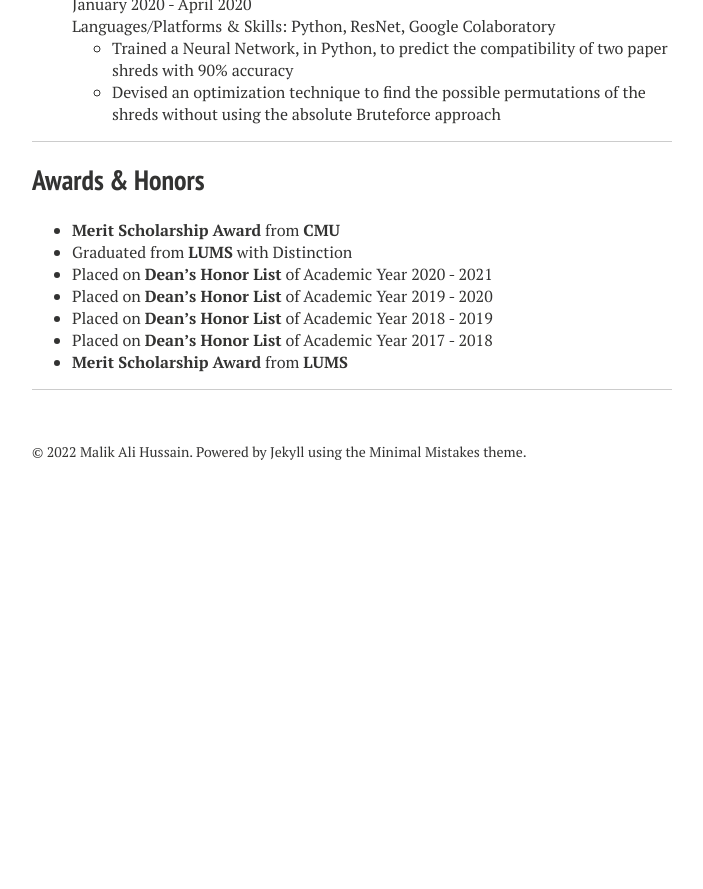
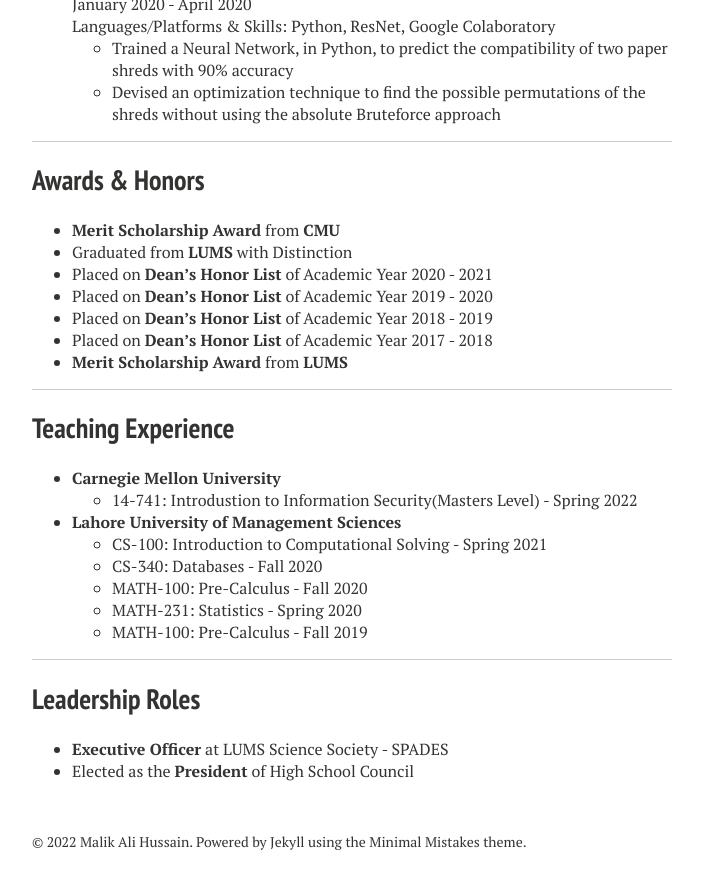
Before and after one commit to malikalihussain/malikalihussain.github.io, a Jekyll site: the page built from index.md, in a window 1280 px wide and 900 px high, scrolled down 2161 px. Shown: the top 889 px of the window, without its empty margins (288-991 px from the left). Built offline with Jekyll 4.4.1, drawn with Linux system fonts in a browser that asks for light colours; nearby versions of some CDN libraries; comment, search, counter and statistics services are not loaded; before the commit the page ends 2671 px from its top, so only the background shows below that.

Commit message:
Update index.md

```diff
--- a/index.md
+++ b/index.md
@@ -106,3 +106,22 @@ I am currently pursuing a Master of Science in the [Information Networking Insti
 - **Merit Scholarship Award** from **LUMS**
 
 ---
+
+## Teaching Experience
+
+- **Carnegie Mellon University**
+     - 14-741: Introdustion to Information Security(Masters Level) - Spring 2022
+
+- **Lahore University of Management Sciences**
+     - CS-100: Introduction to Computational Solving - Spring 2021
+     - CS-340: Databases - Fall 2020
+     - MATH-100: Pre-Calculus - Fall 2020
+     - MATH-231: Statistics - Spring 2020
+     - MATH-100: Pre-Calculus - Fall 2019
+
+---
+
+## Leadership Roles
+
+- **Executive Officer** at LUMS Science Society - SPADES
+- Elected as the **President** of High School Council
```
